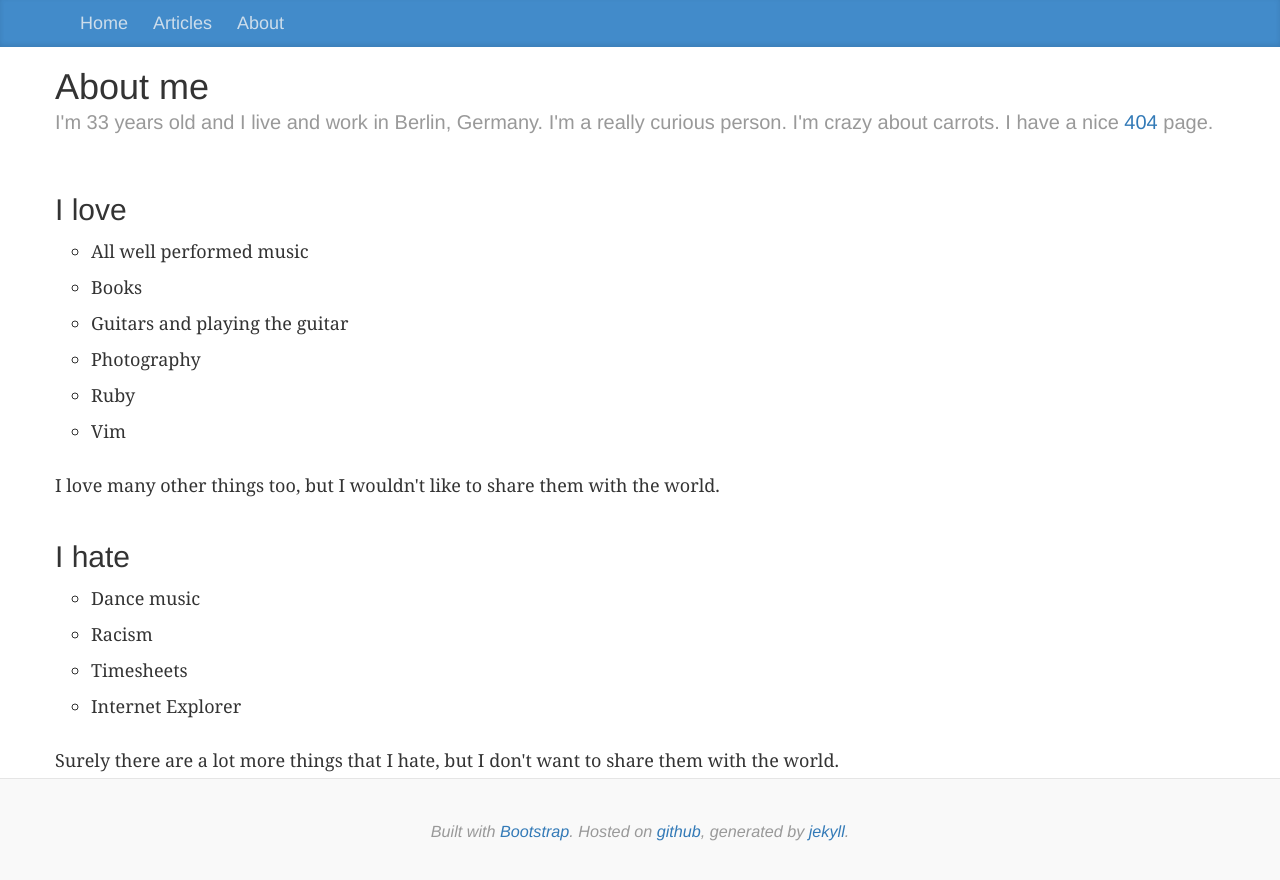
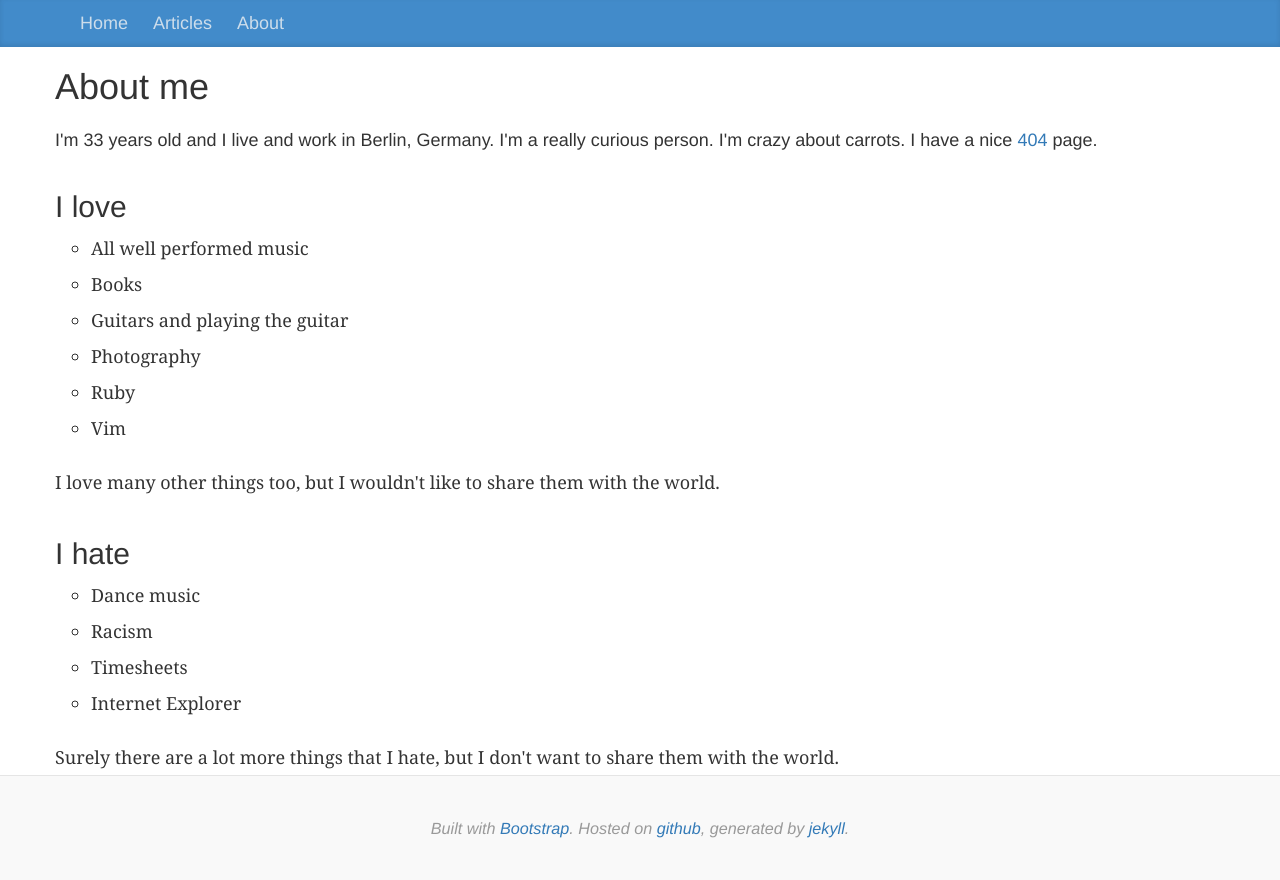
Before and after one commit to lucapette/lucapette.github.com, a Jekyll site: the page built from about.html, in a window 1280 px wide. Shown: the top 880 px of the page. Built offline with Jekyll 4.4.1, drawn with Linux system fonts in a browser that asks for light colours; nearby versions of some CDN libraries.

Commit message:
Better about structure

```diff
--- a/about.html
+++ b/about.html
@@ -4,13 +4,13 @@
 keywords: lucapette, about me
 description: "I'm 33 years old and I live and work in Berlin, Germany. I'm a really curious person."
 ---
+
 <div class="blog-header">
   <h1>About me</h1>
+</div>
 
-  <p class="blog-description">I'm 33 years old and I live and work in Berlin, Germany. I'm a really curious
-  person. I'm crazy about carrots. I have a nice <a href="/404.html">404</a>
-  page.</p>
-</div>
+<p>I'm 33 years old and I live and work in Berlin, Germany. I'm a really
+curious person. I'm crazy about carrots. I have a nice <a href="/404.html">404</a> page.</p>
 
 <article>
   <h2>I love</h2>
```
